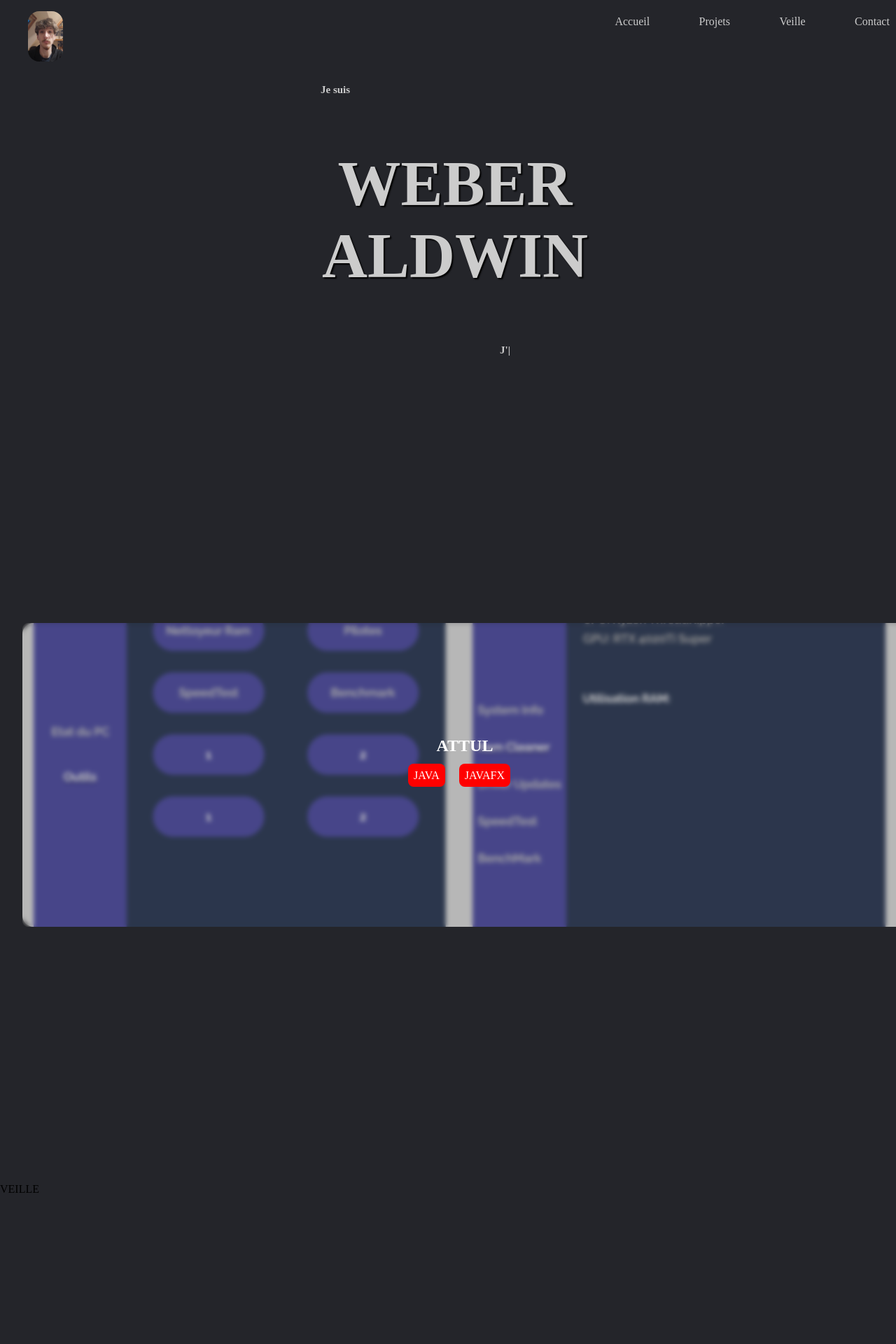
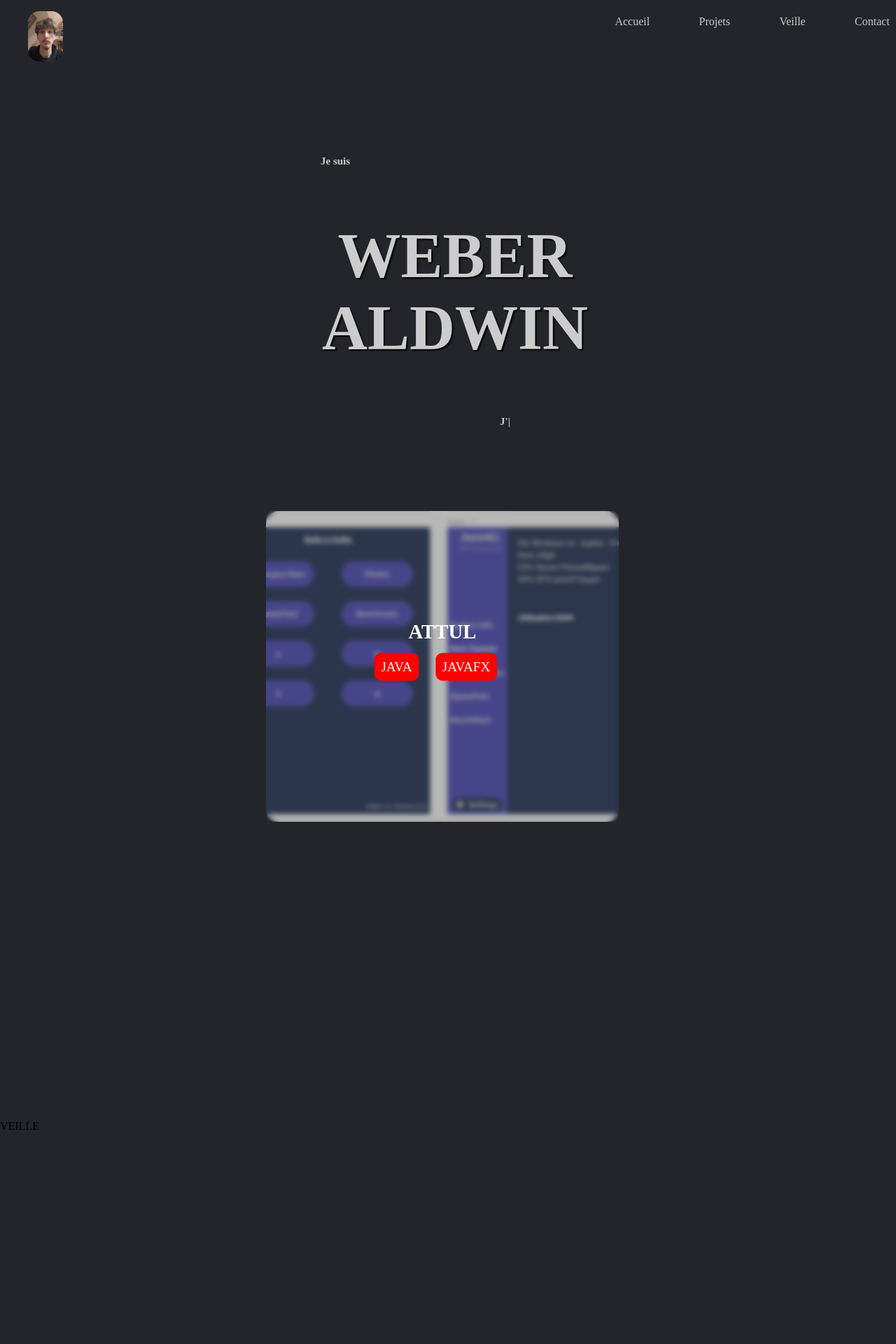
Before and after one commit to qldwin/Portfolio, a PHP site: page /index.php?page=accueil in a window 1280 px wide. Shown: the top 1920 px of the page at 70% size. Run offline with PHP 8.4, Linux system fonts and the light colour scheme; some libraries are stand-ins or nearby versions; some web fonts are replaced.

Commit message:
remove scroll, fix first page load, fix timer for next/previous, to fix: caroussel/slider, Scroll

```diff
--- a/assets/CSS/projects.css
+++ b/assets/CSS/projects.css
@@ -8,6 +8,8 @@
     pointer-events: none;
 
     padding: 32px;
+
+    ;
 }
 
 .projet_item {
@@ -15,6 +17,9 @@
     width: 420px;
     height: 370px;
     border-radius: 16px;
+    margin-top: 15vh
+
+
 }
 
 @media (max-width: 1344px) {
@@ -49,7 +54,7 @@
     object-fit: cover;
     object-position: 50% 50%;
     position: absolute;
-    top: 0;
+
     z-index: 50;
     border-radius: 16px;
 }
@@ -57,7 +62,7 @@
 .projet_information {
     z-index: 55;
     position: absolute;
-    top: 0;
+
     color: white;
     background-color: rgba(0, 0, 0, 0.2);
     backdrop-filter: blur(3px);
@@ -131,29 +136,32 @@
     padding: 10px;
 }
 
-#precedent {
-    left: 0;
-}
-
-#suivant {
-
-    margin-left: 68vw;
-}
-
-#slider:hover #precedent,
-#slider:hover #suivant {
-    opacity: 1;
-}
-
 .projet_item#slide {
+    position: absolute;
+    top: 50%;
+    left: 50%;
+    transform: translate(-50%, -50%);
+    opacity: 0.5;
     display: none;
 }
 
 .projet_item#slide.active {
     display: block;
+    z-index: 2;
+    opacity: 1;
+    transform: translate(-50%, -50%) scale(1.2);
 }
 
 .projet_item#slide.previous,
 .projet_item#slide.next {
+    z-index: 1;
     filter: blur(5px);
 }
+
+.projet_item#slide.previous {
+    transform: translate(-200%, -50%);
+}
+
+.projet_item#slide.next {
+    transform: translate(100%, -50%);
+}
--- a/assets/CSS/styles.css
+++ b/assets/CSS/styles.css
@@ -3,11 +3,15 @@
 body {
     margin: 0;
     background-color: #24252a;
+    overflow: hidden;
 }
 
 .navbar{
     position: fixed;
-    top:0;
+    top: 0;
+    left: 0;
+    width: 100%;
+    z-index: 999;
 }
 
 .list-navbar {
@@ -62,7 +66,7 @@ ul li a:hover{
 
 
 .div-infos {
-    margin-top: 7vw;
+    margin-top: 15vw;
     margin-left: 25vw;
     width: 50%;
     padding: 10px;
@@ -92,6 +96,8 @@ ul li a:hover{
 
 
 .section-body{
-    height: 100vh;
+    min-height: 100vh;
     scroll-behavior: smooth;
+    margin-top: -70px;
+    padding-top: 70px;
 }
--- a/assets/JS/main.js
+++ b/assets/JS/main.js
@@ -1,2 +1,4 @@
-@import './slider';
-@import './typing';
+document.addEventListener('DOMContentLoaded', function() {
+    // Défilez jusqu'à la section #accueil
+    document.getElementById('accueil').scrollIntoView({ behavior: 'smooth' });
+});
--- /dev/null
+++ b/assets/JS/scroll.js
@@ -0,0 +1,18 @@
+const sections = document.querySelectorAll('.section-body');
+
+// Ajouter un gestionnaire d'événements à chaque lien de navigation
+document.querySelectorAll('.list-navbar a').forEach(anchor => {
+    anchor.addEventListener('click', function(e) {
+        e.preventDefault(); // Empêcher le comportement de défaut de l'ancre
+
+        const targetId = this.getAttribute('href').substring(1); // Récupérer l'ID de la section cible
+        const targetSection = document.getElementById(targetId); // Trouver la section cible
+        const targetPosition = targetSection.offsetTop; // Récupérer la position de la section cible
+
+        // Définir la position de défilement de la page
+        window.scrollTo({
+            top: targetPosition - window.innerHeight + targetSection.offsetHeight,
+            behavior: 'smooth'
+        });
+    });
+});
--- a/assets/JS/slider.js
+++ b/assets/JS/slider.js
@@ -31,3 +31,19 @@ function ChangeSlide(sens) {
     slides[previousSlideIndex].classList.add('previous');
     slides[nextSlideIndex2].classList.add('next');
 }
+
+let timerId;
+
+function startCountdown() {
+    clearTimeout(timerId); // Réinitialisez le timer si l'utilisateur survole à nouveau la div
+
+    // Affichez les boutons
+    document.getElementById('precedent').style.opacity = 1;
+    document.getElementById('suivant').style.opacity = 1;
+
+    // Démarrez le compte à rebours de 3 secondes (3000 ms)
+    timerId = setTimeout(function() {
+        document.getElementById('precedent').style.opacity = 0;
+        document.getElementById('suivant').style.opacity = 0;
+    }, 3000); // 3000 ms = 3 secondes
+}
--- a/index.php
+++ b/index.php
@@ -7,8 +7,6 @@ if (isset($_GET['page'])) {
       require_once 'controller/accueil.php';
       break;
 
-
-
   }
 
 } else {
--- a/view/accueil.php
+++ b/view/accueil.php
@@ -44,5 +44,8 @@
 <script src="https://unpkg.com/typed.js@2.1.0/dist/typed.umd.js"></script>
 <script src="./assets/JS/typing.js"></script>
 <script src="./assets/JS/slider.js"></script>
+<script src="./assets/JS/scroll.js"></script>
+<script src="./assets/JS/main.js"></script>
+
 
 </html>
--- a/view/components/projects.html
+++ b/view/components/projects.html
@@ -1,7 +1,7 @@
-<div class="projets" id="slider">
+<div class="projets" id="slider" onmouseover="startCountdown()">
     <div id="precedent" onclick="ChangeSlide(-1)"><</div>
-    <div id="suivant" onclick="ChangeSlide(1)">></div>
-        <div class="slides-container"></div>
+
+            <div class="slides-container"></div>
             <!-- PROJET ATTUL -->
             <div class="projet_item" id="slide">
                 <div class="projet_information">
@@ -104,6 +104,6 @@
                 </div>
                 <img src="/Portfolio.V1.1/assets/img/IMG-OneManga.png" alt="">
             </div>
-        </div>
-
+    </div>
+    <div id="suivant" onclick="ChangeSlide(1)">></div>
 </div>
```
